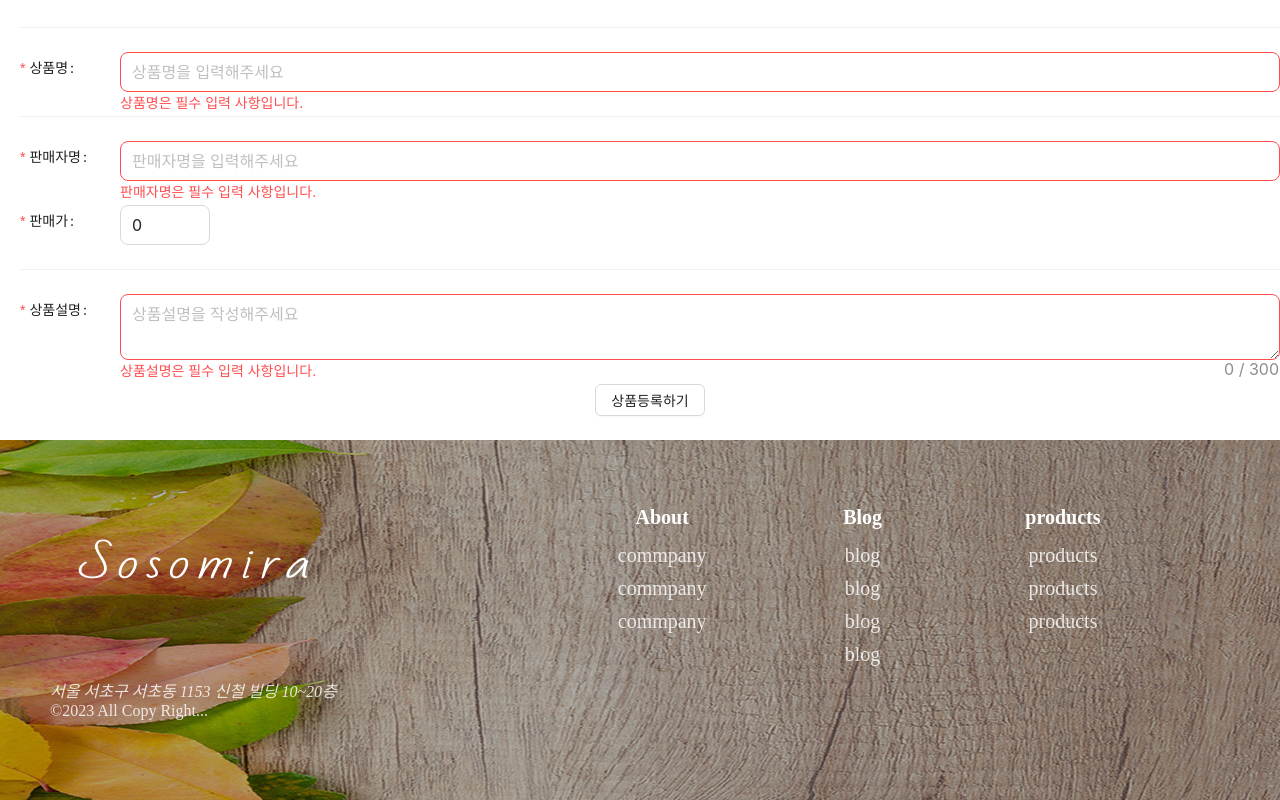
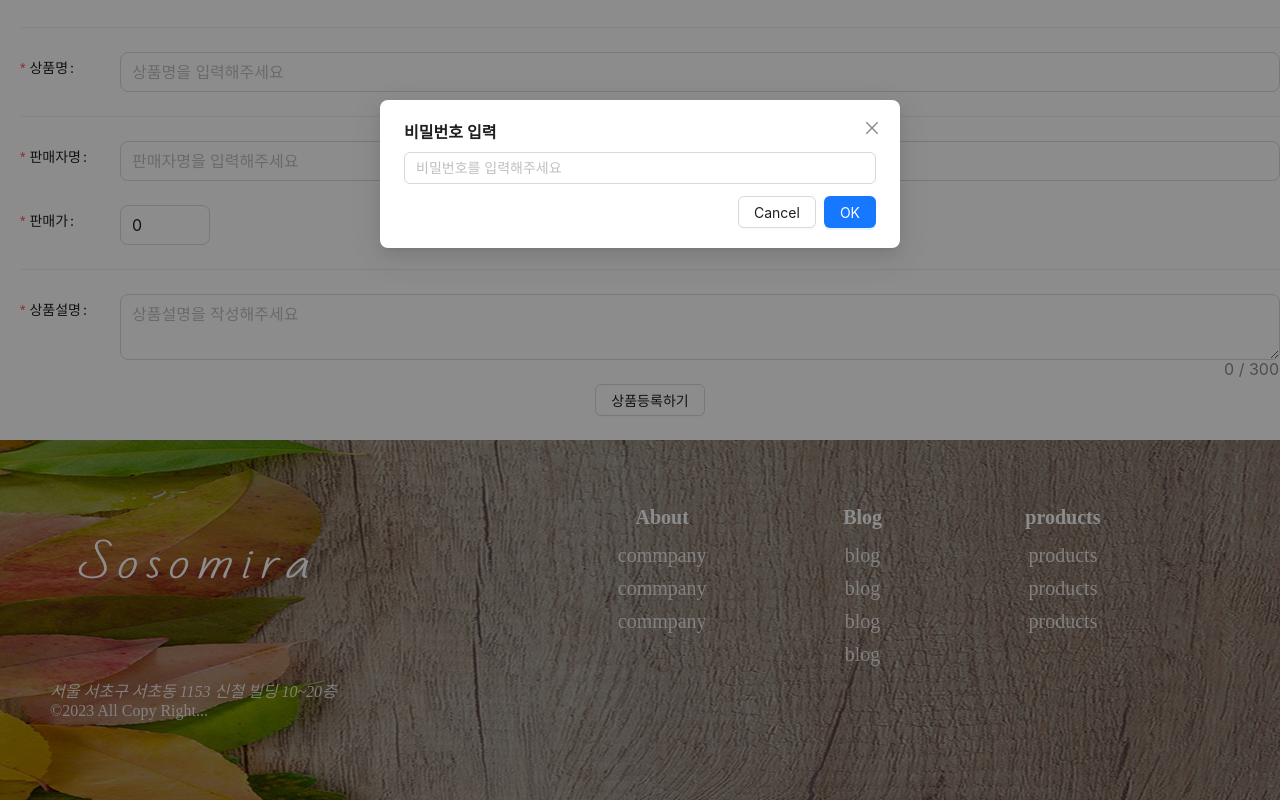
Before and after one commit to sin-still/sosomira, a React (Create React App) app: page /uploadpage in a window 1280 px wide. Both pictures are taken after a click on the button "상품등록하기". Shown: the part 465-1265 px from the top of the page. Built offline with nearby package versions, Linux system fonts and the light colour scheme; the HTML template or start-up script is replaced by a standard one; a web font is replaced by a local one.

Commit message:
상품등록 및 삭제하기버튼 비밀번호추가

```diff
--- a/src/components/ProductPage.jsx
+++ b/src/components/ProductPage.jsx
@@ -1,26 +1,71 @@
 import { BiLoader } from "react-icons/bi";
-import axios from 'axios';
-import React, { useEffect, useState } from 'react';
-import { useNavigate, useParams } from 'react-router-dom';
+import axios from "axios";
+import React, { useEffect, useState } from "react";
+import { useNavigate, useParams } from "react-router-dom";
 import "./ProductPage.scss";
 import { API_URL } from "../config/constants";
 import dayjs from "dayjs";
-import { Button, message } from 'antd';
+import { Button, message, Modal, Input } from "antd";
 
 const ProductPage = () => {
   const { id } = useParams();
   const navigate = useNavigate();
   const [product, setProduct] = useState(null);
-    const getProduct = ()=>{
-        axios.get(`${ API_URL }/products/${id}`)
+  const getProduct = () => {
+    axios
+      .get(`${API_URL}/products/${id}`)
       .then((result) => {
         setProduct(result.data.product); // 데이터 구조에 맞게 .product를 추가합니다.
       })
       .catch((error) => {
         console.log(error);
       });
+  };
+
+  useEffect(() => {
+    getProduct();
+  }, []);
+
+  const onClickPurchase = () => {
+    axios
+      .post(`${API_URL}/purchase/${id}`)
+      .then((result) => {
+        message.info("결제가 완료되었습니다.");
+      })
+      .catch((error) => {
+        message.error(`에러가 발생했습니다.${error.message}`);
+      });
+  };
+  const [isModalVisible, setIsModalVisible] = useState(false);
+  const [passwordInput, setPasswordInput] = useState("");
+
+  const handlePasswordChange = (e) => {
+    setPasswordInput(e.target.value);
+  };
+
+  const showModal = () => {
+    setIsModalVisible(true);
+  };
+
+  const handleModalOk = () => {
+    const correctPassword = "2684597"; // 실제 올바른 비밀번호로 대체해주세요
+    if (passwordInput === correctPassword) {
+      setIsModalVisible(false);
+      onDeleteProduct();
+    } else {
+      message.error("비밀번호가 올바르지 않습니다.");
     }
+  };
+
+  const handleModalCancel = () => {
+    setIsModalVisible(false);
+  };
+
   const onClickDelete = () => {
+    showModal();
+  };
+
+  const onDeleteProduct = () => {
     axios
       .delete(`${API_URL}/products/${id}`)
       .then((result) => {
@@ -32,38 +77,29 @@ const ProductPage = () => {
       });
   };
 
-    useEffect(() => {
-        getProduct()
-    }, []);
-
-    const onClickPurchase = ()=>{
-        axios.post(`${API_URL}/purchase/${id}`)
-        .then((result)=>{
-
-            message.info('결제가 완료되었습니다.')
-
-
-        }).catch((error)=>{
-
-            message.error(`에러가 발생했습니다.${error.message}`);
-
-        });
-    }
-
-
   console.log(product);
 
   if (product === null) {
-        return <h2>상품정보를 받고 있습니다<BiLoader className="loadingIcon" /></h2>;
+    return (
+      <h2>
+        상품정보를 받고 있습니다
+        <BiLoader className="loadingIcon" />
+      </h2>
+    );
   }
 
   return (
     <div className="detailPage">
-
       <h2>상세페이지</h2>
-            <button onClick={() => navigate(-1)} id="back-btn">이전페이지</button>
+      <button onClick={() => navigate(-1)} id="back-btn">
+        이전페이지
+      </button>
       <div className="detailPage-box">
-                {product.soldout === 1? <div className="product-blur"><span>SOLD OUT</span></div> : null}
+        {product.soldout === 1 ? (
+          <div className="product-blur">
+            <span>SOLD OUT</span>
+          </div>
+        ) : null}
         <div id="image-box">
           <img src={`${API_URL}/${product.imageUrl}`} alt={product.name} />
         </div>
@@ -74,21 +110,47 @@ const ProductPage = () => {
         <div id="contents-box" className="contents-box">
           <div id="name">{product.name}</div>
           <div id="price">{product.price}</div>
-                    <div id="createAt">{dayjs(product.createdAt).format('YYYY년 MM월 DD일')}</div>
-                    <Button type="primary" danger className="payment" size="large" onClick={onClickPurchase} disabled={product.soldout === 1? true : false}> 결제하기 </Button>
+          <div id="createAt">
+            {dayjs(product.createdAt).format("YYYY년 MM월 DD일")}
+          </div>
+          <Button
+            type="primary"
+            danger
+            className="payment"
+            size="large"
+            onClick={onClickPurchase}
+            disabled={product.soldout === 1 ? true : false}
+          >
+            {" "}
+            결제하기{" "}
+          </Button>
+          <Button
+            type="primary"
+            danger
+            className="delete"
+            onClick={onClickDelete}
+            size="large"
+          >
+            삭제하기
+          </Button>
+          <Modal
+            title="비밀번호 입력"
+            visible={isModalVisible}
+            onOk={handleModalOk}
+            onCancel={handleModalCancel}
+          >
+            <Input
+              type="password"
+              value={passwordInput}
+              onChange={handlePasswordChange}
+              placeholder="비밀번호를 입력하세요."
+            />
+          </Modal>
           <div id="description">{product.description}</div>
 
         </div>
       </div>
       <h3>{id}번째 페이지입니다.</h3>
-            <Button
-        type="primary"
-        danger
-        className="delete"
-
-        onClick={onClickDelete}
-      >
-      </Button>
     </div>
   );
 };
--- a/src/components/ProductPage.scss
+++ b/src/components/ProductPage.scss
@@ -15,18 +15,15 @@
         }
       }
 }
-.delete{
+/* .delete{
     width: 10px;
     height: 10px;
     background: #e9ecef;
-    opacity: 0;
+    opacity: 1;
     position: relative;
-    top: 100%;
-    left: 99%;
-    pointer-events: none;
 
 
-}
+} */
 #back-btn{
     display: flex;
     margin: 20px auto;
--- a/src/components/UploadPage.jsx
+++ b/src/components/UploadPage.jsx
@@ -1,84 +1,98 @@
 import { AiFillCamera } from "react-icons/ai";
 import React, { useState } from "react";
-import { Button, InputNumber, Divider, Form, Input, Upload, message } from "antd";
+import { Button, InputNumber, Divider, Form, Input, Upload, message, Modal } from "antd";
 import "./UploadPage.scss";
 import { API_URL } from "../config/constants";
 import axios from "axios";
 import { useNavigate } from "react-router-dom";
 
+const { TextArea } = Input;
 
-
-const { TextArea } = Input;
 const UploadPage = () => {
-
-  const [ imageUrl, setImageUrl ] = useState(null)
+  const [imageUrl, setImageUrl] = useState(null);
+  const [isPasswordPopupVisible, setIsPasswordPopupVisible] = useState(false);
+  const [password, setPassword] = useState("");
   const history = useNavigate();
 
   const onSubmit = (values) => {
-    console.log("Success:", values);
-    axios.post(`${ API_URL }/products`,{
-      name: values.name,
-      description:values.description,
-      seller: values.seller,
-      price: parseInt(values.price),
-      // parseInt: 정수로 가져오게끔 하는 것.
-      imageUrl: imageUrl
-    }).then(( result )=>{
-      console.log(result);
-      history('/', {replace:true});
-    }).catch(( err )=>{
-      console.error(err);
-      message.error(`에러가 발생했습니다.${err.message}`)
-    })
+    // 비밀번호 팝업을 띄웁니다.
+    setIsPasswordPopupVisible(true);
   };
 
   const onChangeImage = (info) => {
-    if(info.file.status === 'uploading'){
-      return
+    if (info.file.status === "uploading") {
+      return;
     }
-    if(info.file.status === 'done'){
+    if (info.file.status === "done") {
       const response = info.file.response;
       const imageUrl = response.imageUrl;
-      setImageUrl(imageUrl)
+      setImageUrl(imageUrl);
     }
-  }
+  };
+
+  const handlePasswordChange = (e) => {
+    setPassword(e.target.value);
+  };
+
+  const handlePasswordSubmit = () => {
+    // 비밀번호 검증을 여기에서 수행합니다.
+    // 비밀번호가 올바르다면 상품 등록을 수행합니다.
+    if (password === "2684597") {
+      setIsPasswordPopupVisible(false); // 비밀번호가 올바른 경우, 팝업 닫기
+      axios
+        .post(`${API_URL}/products`, {
+          name: formValues.name,
+          description: formValues.description,
+          seller: formValues.seller,
+          price: parseInt(formValues.price),
+          imageUrl: imageUrl,
+        })
+        .then((result) => {
+          console.log(result);
+          history("/", { replace: true });
+        })
+        .catch((err) => {
+          console.error(err);
+          message.error(`에러가 발생했습니다.${err.message}`);
+        });
+    } else {
+      message.error("비밀번호가 올바르지 않습니다.");
+    }
+  };
+
+  const [form] = Form.useForm();
+  const formValues = form.getFieldsValue();
 
   return (
     <div id="upload-container">
-      <Form name="uploadForm" onFinish={onSubmit} initialValues={{ name: '', price: 0, seller: '', description: '' }}>
+      <Form form={form} name="uploadForm" onFinish={onSubmit} initialValues={{ name: "", price: 0, seller: "", description: "" }}>
         <Form.Item name="upload">
           <Upload
-          name="image"
-          action={`${ API_URL}/image`}
-          listType="picture"
-          showUploadList={false}
-          onChange={onChangeImage}>
-            {
-              imageUrl ? (<img id="upload-img" src={`${ API_URL }/${imageUrl}`} alt="img" />):(
+            name="image"
+            action={`${API_URL}/image`}
+            listType="picture"
+            showUploadList={false}
+            onChange={onChangeImage}
+          >
+            {imageUrl ? (
+              <img id="upload-img" src={`${API_URL}/${imageUrl}`} alt="img" />
+            ) : (
               <div id="upload-img-placeholder">
                 <AiFillCamera className="icon-carmera" />
                 <span>이미지를 업로드해주세요</span>
-              </div>)
-            }
-
+              </div>
+            )}
           </Upload>
         </Form.Item>
         <Divider />
         <Form.Item
           label={<span className="upload-label">상품명</span>}
           name="name"
-          rules={[
-            { required: true, message: "상품명은 필수 입력 사항입니다." },
-          ]}
+          rules={[{ required: true, message: "상품명은 필수 입력 사항입니다." }]}
         >
-          <Input
-            className="upload-name"
-            placeholder="상품명을 입력해주세요"
-            size="large"
-          />
+          <Input className="upload-name" placeholder="상품명을 입력해주세요" size="large" />
         </Form.Item>
         <Divider></Divider>
-
         <Form.Item
           label={<span className="upload-label">판매자명</span>}
           name="seller"
@@ -125,12 +139,16 @@ const UploadPage = () => {
           ></TextArea>
         </Form.Item>
         <Form.Item>
-          {/* {contextHolder} */}
-          <Button id="submit-button" htmlType="submit" /* onClick={info} */>
+          <Button id="submit-button" onClick={onSubmit}>
             상품등록하기
           </Button>
         </Form.Item>
       </Form>
+
+      {/* Password Popup */}
+      <Modal title="비밀번호 입력" visible={isPasswordPopupVisible} onOk={handlePasswordSubmit} onCancel={() => setIsPasswordPopupVisible(false)}>
+        <Input type="password" value={password} onChange={handlePasswordChange} placeholder="비밀번호를 입력해주세요" />
+      </Modal>
     </div>
   );
 };
```
Lines whose indentation alone changed are shown as unchanged.
